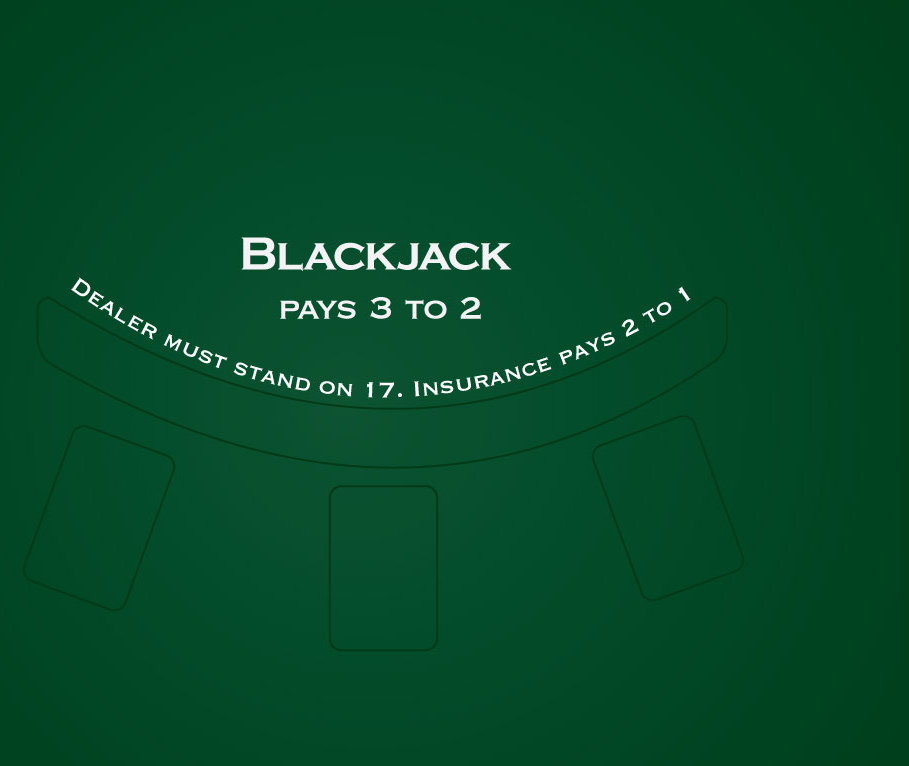
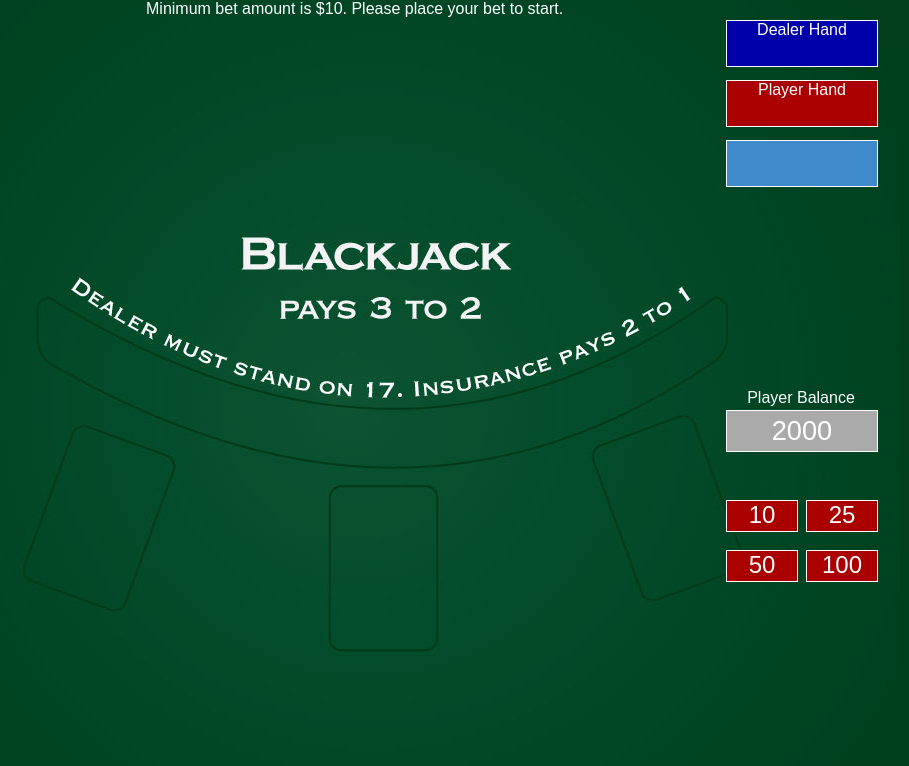
Before and after one commit to tfbkny/blackjack, a plain HTML site: page index.html in a window 1280 px wide. Shown: the whole page, without its empty margins (124-1033 px from the left). Drawn offline with Linux system fonts and the light colour scheme.

Commit message:
more dots

```diff
--- a/index.html
+++ b/index.html
@@ -3,11 +3,11 @@
     <head>
         <meta http-equiv="Content-Type" content="text/html" charset="utf-8" />
         <title>Blackjack | WDI Project 1</title>
-        <link type="text/css" rel="stylesheet" href="/blackjack/css/style.css" />
+        <link type="text/css" rel="stylesheet" href="./blackjack/css/style.css" />
         <!-- <script src="//code.jquery.com/jquery-1.11.3.min.js"></script> -->
-        <script type="text/javascript" src="/blackjack/script/jquery-2.1.3.js"></script>
-        <script type="text/javascript" src="/blackjack/script/script.js></script>
-        <!-- <script type="text/javascript" src=./script/svgcards.js></script> -->
+        <script type="text/javascript" src="./blackjack/script/jquery-2.1.3.js"></script>
+        <script type="text/javascript" src="./blackjack/script/script.js"></script>
+        <!-- <script type="text/javascript" src="./script/svgcards.js"></script> -->
 
     </head>
 
```
